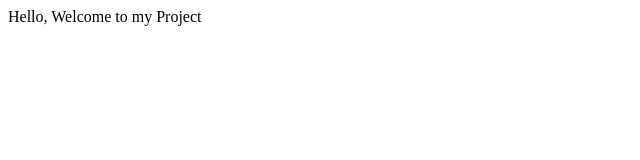
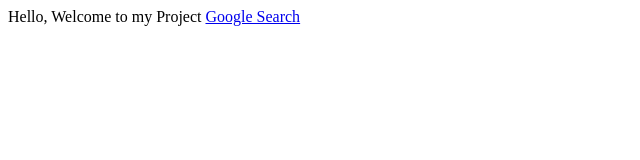
Before and after one commit to mynamesahu/MyTestRepository_SingleOwner, a plain HTML site: page DynamicWebProject/WebContent/index.html in a window 1280 px wide. Shown: the whole page, without its empty margins (0-640 px from the left). Drawn offline with Linux system fonts and the light colour scheme.

Commit message:
Added a link to the page

```diff
--- a/DynamicWebProject/WebContent/index.html
+++ b/DynamicWebProject/WebContent/index.html
@@ -7,6 +7,8 @@
 <body>
 			Hello, Welcome to my Project
 
+			<a href="www.google.com" > Google Search </a>
+
 
 </body>
 </html>
```
